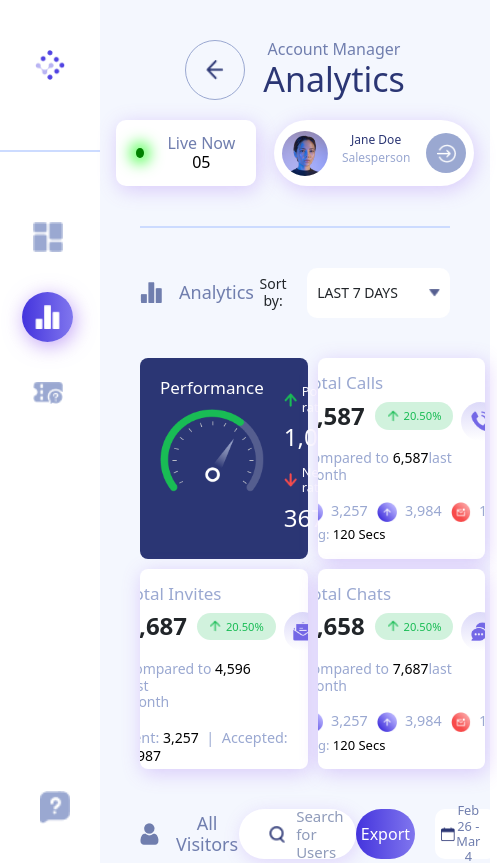
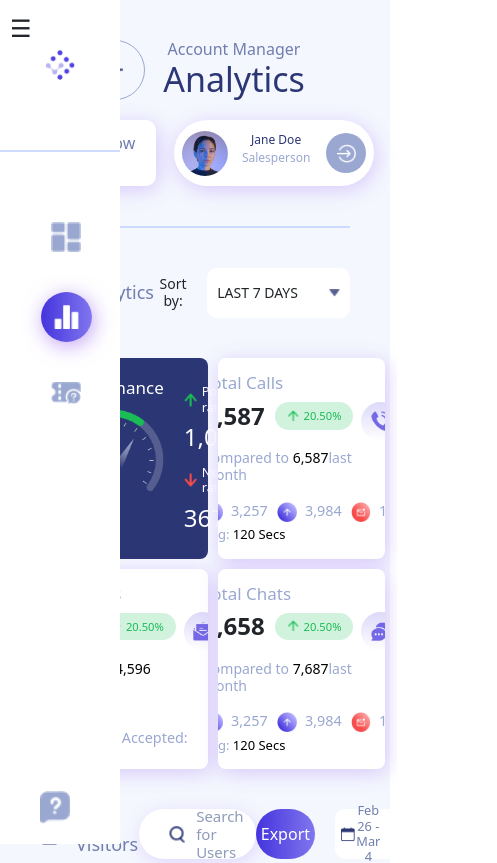
Before and after one commit to pruthviasolkar/IIC-assignment, a React (Create React App) app: page / in a window 390 px wide. Shown: the top 863 px of the page, 497 px wide, since content can reach past the window. Built offline with nearby package versions, Linux system fonts and the light colour scheme.

Commit message:
firstcommit

```diff
--- a/src/Components/Sidebar/sidebar.css
+++ b/src/Components/Sidebar/sidebar.css
@@ -1,5 +1,5 @@
 .sidebarlogo{
-    padding-inline: 30px;
+
     padding-top: 50px;
     display: flex;
     justify-content: center;
@@ -22,7 +22,8 @@ ul{
     list-style-type: none;
     gap: 40px;
     margin: 0;
-
+    position: relative;
+    right: 18px;
     align-self: center;
 }
 .navlinksidebar{
@@ -30,6 +31,7 @@ ul{
     align-content: center;
     align-self: center;
     display: flex;
+    justify-content: center;
     padding-top: 70px;
 
 }
@@ -118,3 +120,41 @@ left: 40px;
     }
 
   }
+  /* Toggle Button Styling */
+.toggleButton {
+    display:none;
+
+    position: fixed;
+    top: 10px;
+    left: 10px;
+    z-index: 1001;
+    background: none;
+    border: none;
+    font-size: 1.5rem;
+    cursor: pointer;
+}
+
+/* Sidebar Styling */
+.mainsidebar {
+    transition: transform 0.3s ease;
+}
+
+.mainsidebar.closed {
+    transform: translateX(-100%); /* Hide sidebar off-screen */
+}
+
+.mainsidebar.open {
+    transform: translateX(0); /* Slide sidebar into view */
+}
+
+/* Media Query for Mobile */
+@media (max-width: 768px) {
+    .toggleButton {
+        display: block;
+    }
+    .mainsidebar {
+        position: fixed;
+        height: 100vh;
+        z-index: 1000;
+    }
+}
--- a/src/Components/Sidebar/sidebar.jsx
+++ b/src/Components/Sidebar/sidebar.jsx
@@ -1,34 +1,49 @@
-import React from 'react'
-import "../Sidebar/sidebar.css"
+import React, { useState } from 'react';
+import "../Sidebar/sidebar.css";
 import { Link, NavLink } from 'react-router-dom';
 
 export default function Sidebar() {
+    const [isOpen, setIsOpen] = useState(true); // State to manage sidebar visibility
+
+    const toggleSidebar = () => {
+        setIsOpen(!isOpen);
+    };
+
     return (
         <>
-            <div className='mainsidebar'>
+            <button className="toggleButton" onClick={toggleSidebar}>
+                ☰
+            </button>
+            <div className={`mainsidebar ${isOpen ? 'open' : 'closed'}`}>
 
-                <div className='sidebarlogo '>
+                <div className='sidebarlogo'>
                     <img src="/Assets/logodash.png" alt="" />
                 </div>
                 <div className='line'></div>
                 <div className='navlinksidebar'>
                     <ul>
-
-
-
                         <li><NavLink exact to="/s" activeClassName="active">
-                        <div className='icondiv'>
-                        <img src="/Assets/menu1 (1).png" alt="" /></div></NavLink></li>
+                            <div className='icondiv'>
+                                <img src="/Assets/menu1 (1).png" alt="" />
+                            </div>
+                        </NavLink></li>
                         <li><NavLink exact to="/" activeClassName="active">
-                        <div className='icondiv'><img src="/Assets/menu2.png" alt="" /></div></NavLink></li>
+                            <div className='icondiv'>
+                                <img src="/Assets/menu2.png" alt="" />
+                            </div>
+                        </NavLink></li>
                         <li><NavLink exact to="/s" activeClassName="active">
-                        <div className='icondiv'><img src="/Assets/menu3.png" alt="" /></div></NavLink></li>
+                            <div className='icondiv'>
+                                <img src="/Assets/menu3.png" alt="" />
+                            </div>
+                        </NavLink></li>
                     </ul>
-
                 </div>
 
-                <div className='baseicon'><img src="/Assets/baseicon.png" alt="" /></div>
+                <div className='baseicon'>
+                    <img src="/Assets/baseicon.png" alt="" />
+                </div>
             </div>
         </>
-    )
+    );
 }
```
